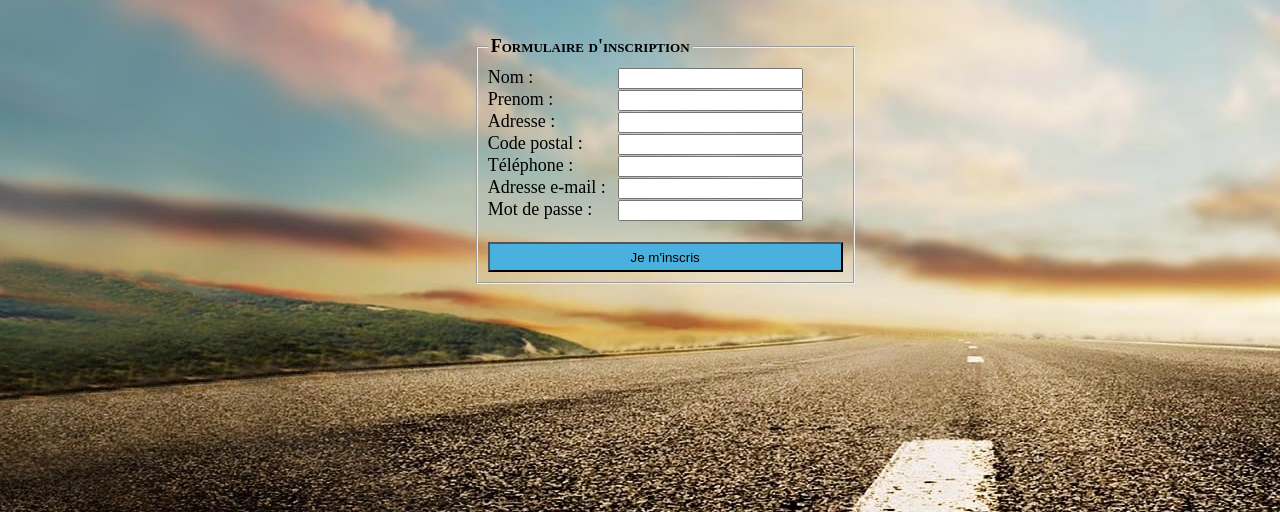
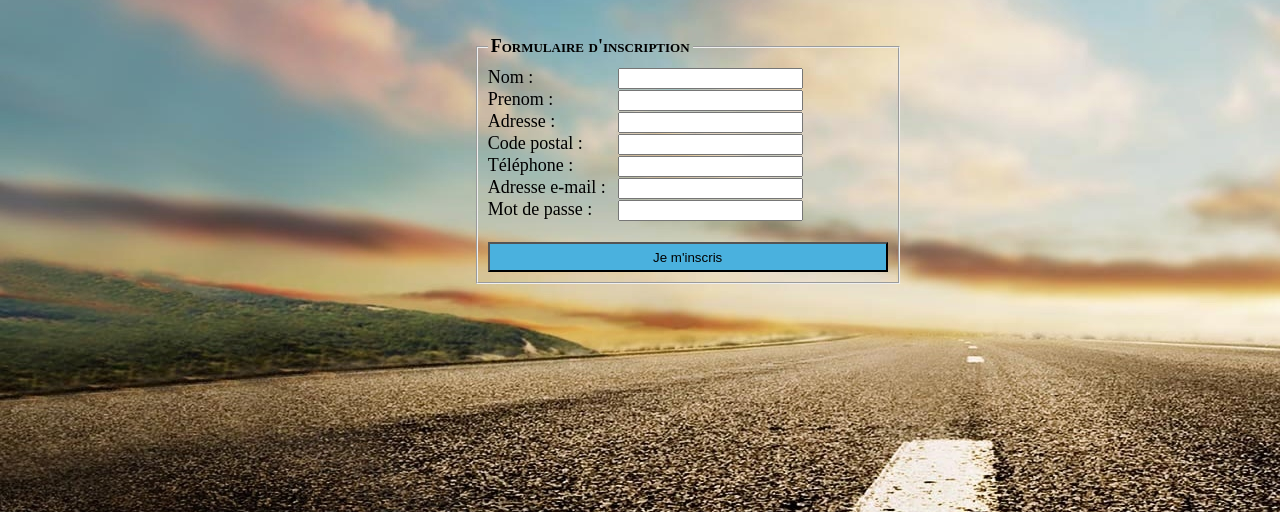
Before and after one commit to Dadidaderp/Locatou, a PHP site: page /inscription.html in a window 1280 px wide. Shown: the part 193-705 px from the top of the page. Run offline with PHP 8.4, Linux system fonts and the light colour scheme.

Commit message:
Commit Leo
RAS

```diff
--- a/location.php
+++ b/location.php
@@ -63,7 +63,7 @@
 			if(isset($_POST['dureeLocation']) && isset($_POST['permierJour']) && isset($_POST['moyenPaiment'])){
 
 
-				echo "Durée de la location :" . $_POST['dureeLocation'];
+				echo "Durée de la location : " . $_POST['dureeLocation'];
 				echo "<br>";
 				echo "Premier jour de la location : " .$_POST['permierJour'];
 				echo "<br>";
--- a/style.css
+++ b/style.css
@@ -4,6 +4,11 @@ body{
     background-position: left;
     background-attachment: fixed;
     background-repeat: no-repeat;
+}
+
+p{
+    font-size: x-large;
+    color: #660033;
 }
 
 
@@ -337,7 +342,7 @@ legend {
 .inscrit
 {
     height: 30px;
-    width: 355px;
+    width: 400px;
     background-color: #4AB1DE;
     color: black;
     text-align: center;
```
